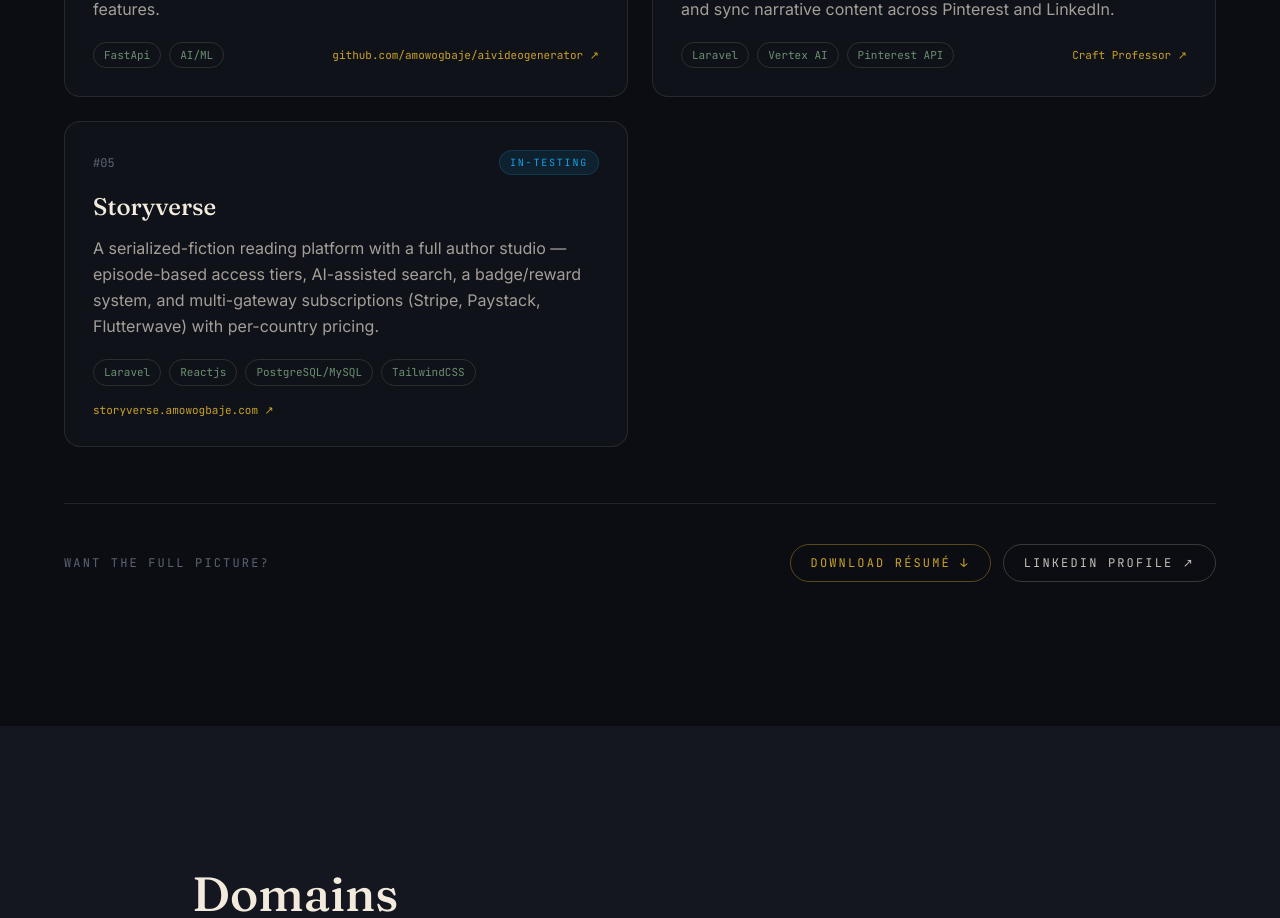
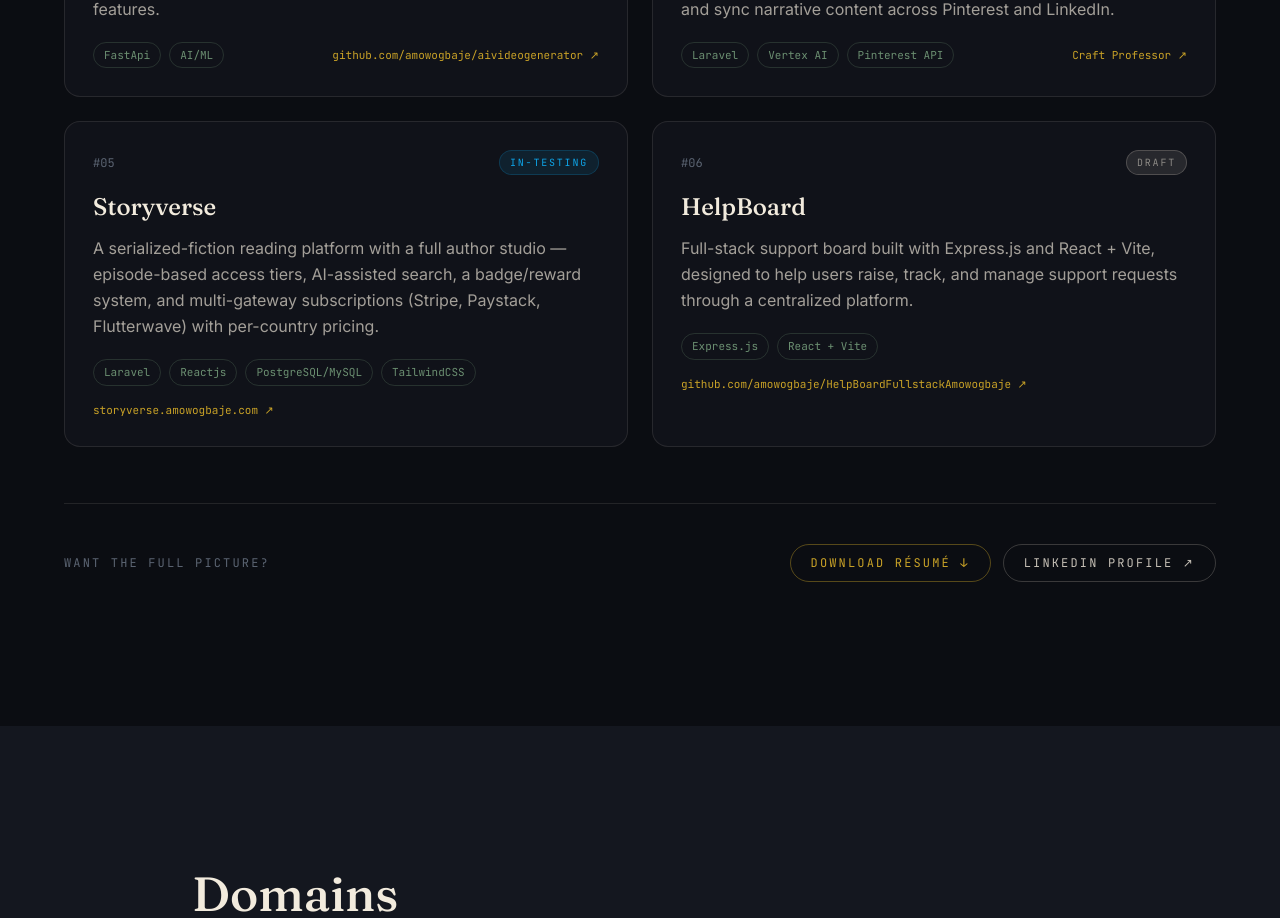
Before and after one commit to amowogbaje/personal-website, a React (Vite) app in the folder amowogbaje/: page / in a window 1280 px wide. Shown: the part 2640-3558 px from the top of the page. Built offline with nearby package versions, Linux system fonts and the light colour scheme.

Commit message:
one project added to gideon amowogbaje

```diff
--- a/amowogbaje/src/components/Work.jsx
+++ b/amowogbaje/src/components/Work.jsx
@@ -48,6 +48,16 @@ const projects = [
     "stack": ["Laravel", "Reactjs", "PostgreSQL/MySQL", "TailwindCSS"],
     "summary": "A serialized-fiction reading platform with a full author studio — episode-based access tiers, AI-assisted search, a badge/reward system, and multi-gateway subscriptions (Stripe, Paystack, Flutterwave) with per-country pricing.",
     "pr": "#05"
+  },
+  {
+    "status": "draft",
+    "statusColor": "bg-paper/10 text-paper/50 border-paper/20",
+    "title": "HelpBoard",
+    "href": "https://github.com/amowogbaje/HelpBoardFullstackAmowogbaje",
+    "linkLabel": "github.com/amowogbaje/HelpBoardFullstackAmowogbaje",
+    "stack": ["Express.js", "React + Vite"],
+    "summary": "Full-stack support board built with Express.js and React + Vite, designed to help users raise, track, and manage support requests through a centralized platform.",
+    "pr": "#06"
   }
 ]
 
```
